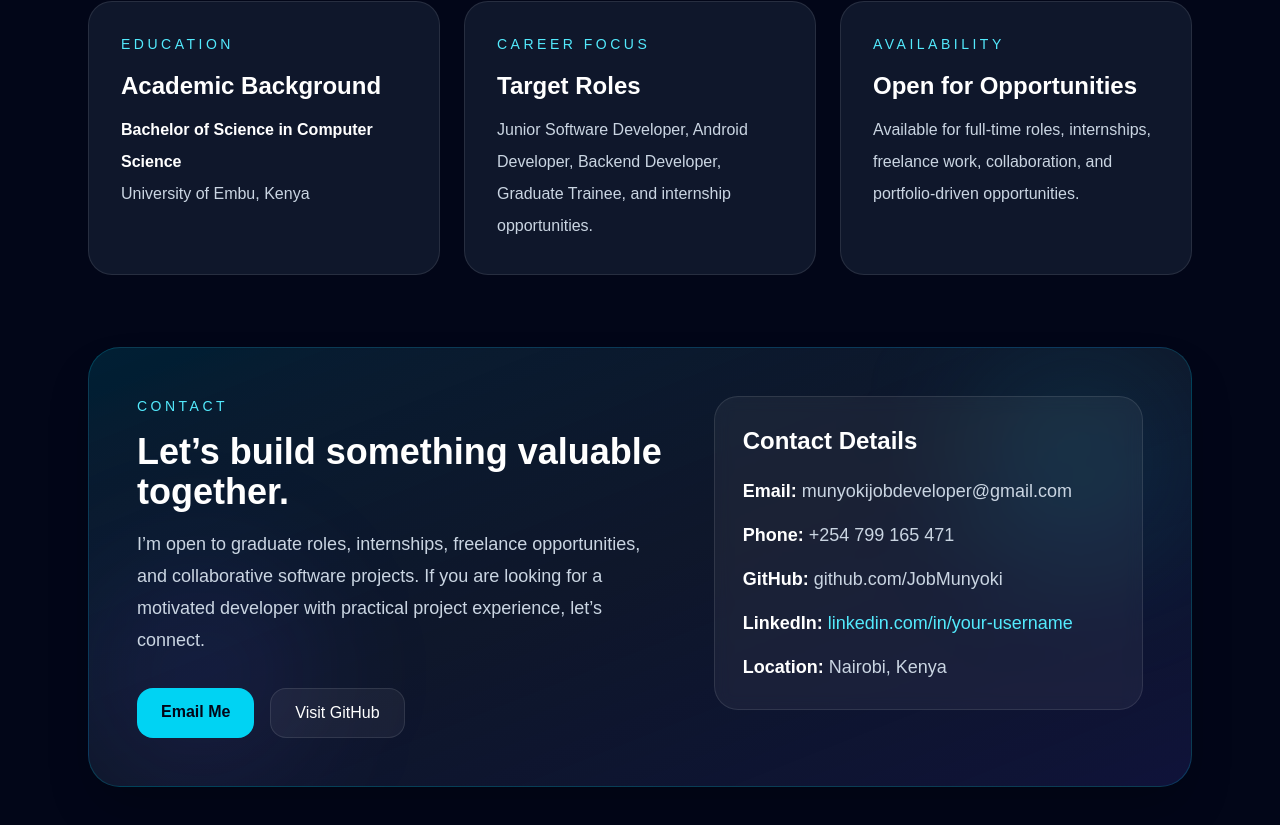
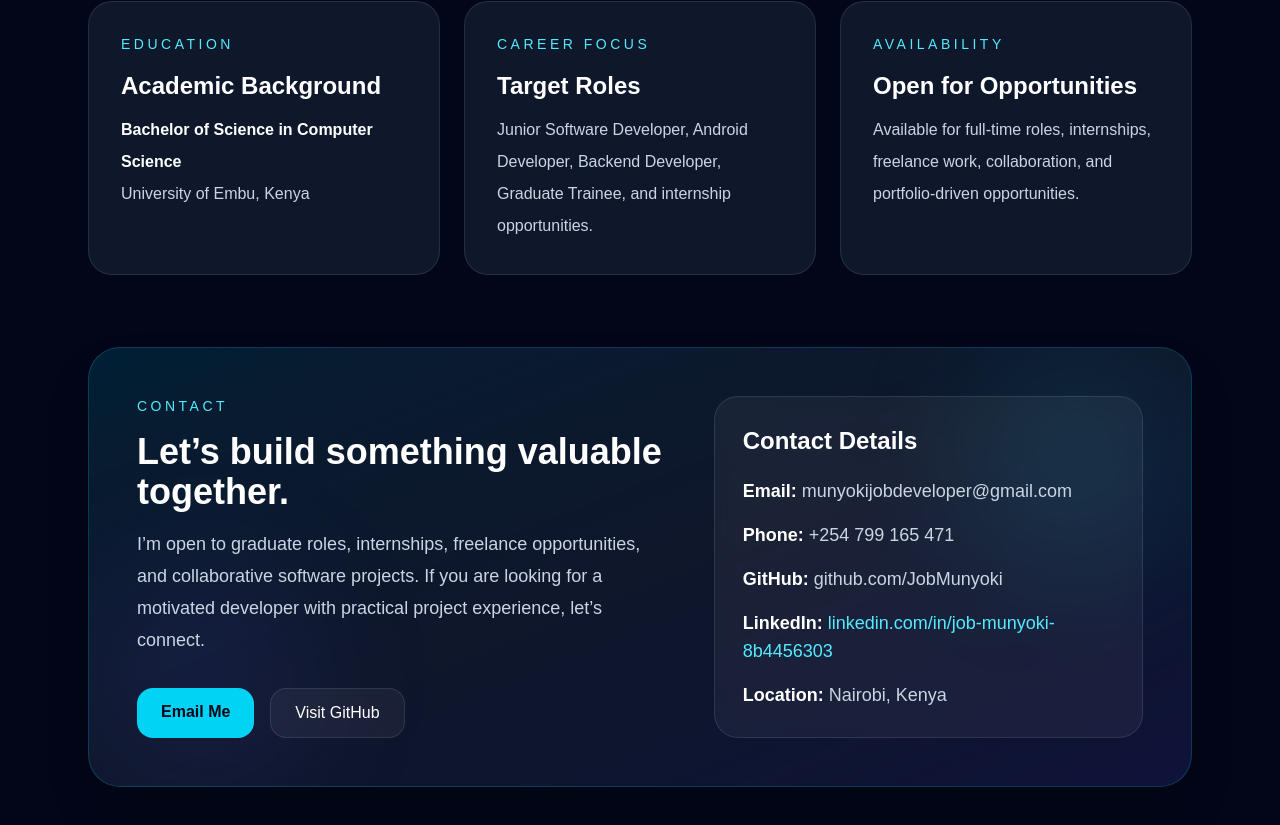
Before and after one commit to JobMunyoki/my-portfolio, a Next.js app: page / in a window 1280 px wide. Shown: the part 3178-4003 px from the top of the page. Built offline with nearby package versions, Linux system fonts and the light colour scheme.

Commit message:
Fix LinkedIn link

```diff
--- a/app/page.js
+++ b/app/page.js
@@ -398,12 +398,12 @@
                 <p>
                 <span className="font-semibold text-white">LinkedIn:</span>{" "}
                 <a
-                  href="https://www.linkedin.com/in/your-username"
+                  href="https://www.linkedin.com/in/job-munyoki-8b4456303"
                   target="_blank"
                   rel="noreferrer"
                   className="text-cyan-300 hover:underline"
                 >
-                  linkedin.com/in/your-username
+                  linkedin.com/in/job-munyoki-8b4456303
                 </a>
               </p>
                 <p><span className="font-semibold text-white">Location:</span> Nairobi, Kenya</p>
```
